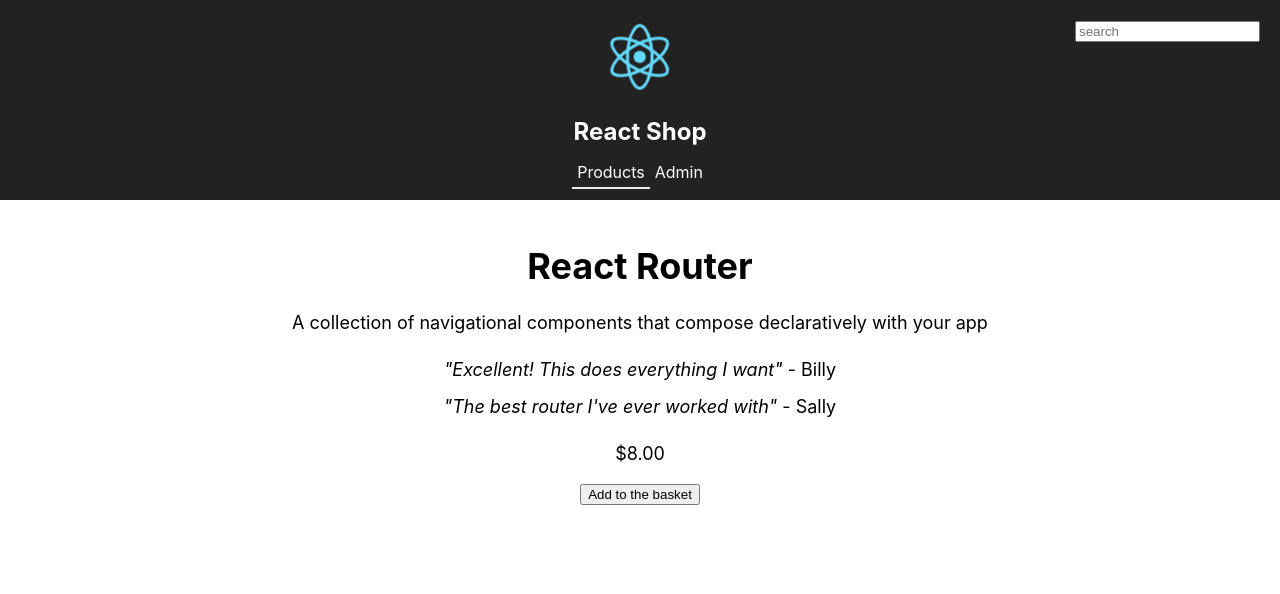
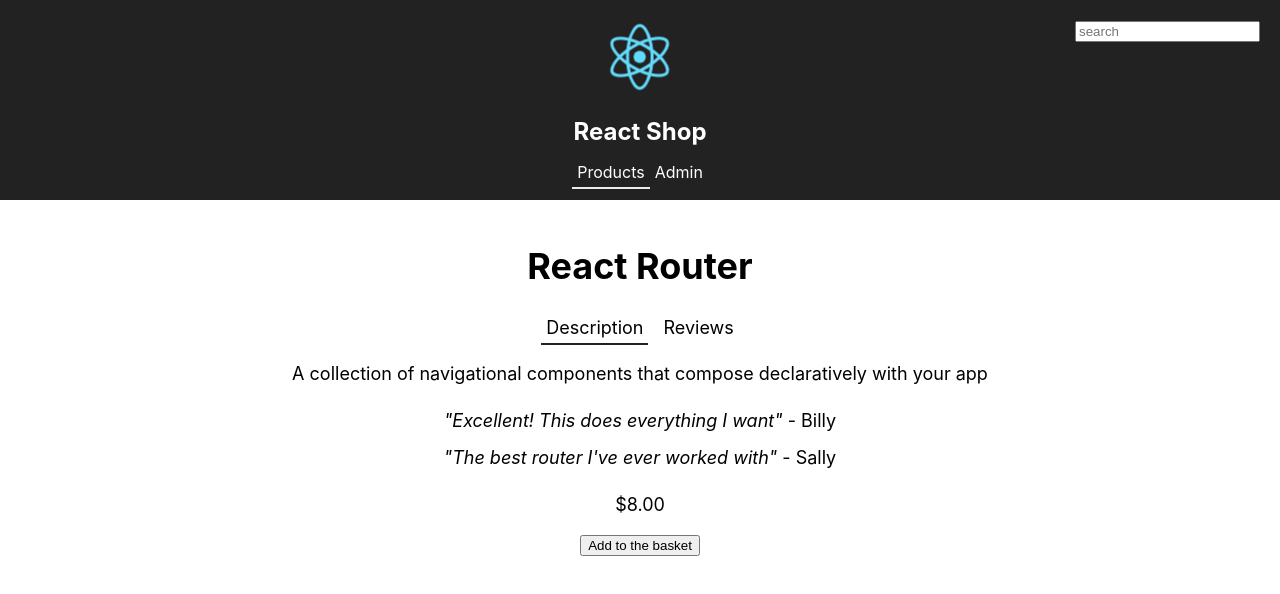
Before and after one commit to jclagoria/projects-type-scripts, a React (Create React App) app in the folder chapter06/reactshop/: page /products/1 in a window 1280 px wide. Shown: the top 594 px of the page. Built offline with nearby package versions, Linux system fonts and the light colour scheme.

Commit message:
basic components

```diff
--- a/chapter06/reactshop/src/Product.tsx
+++ b/chapter06/reactshop/src/Product.tsx
@@ -1,6 +1,7 @@
 import * as React from "react";
 
 import { IProduct } from "./ProductsData";
+import Tabs from "./Tabs";
 
 interface IProps {
     product: IProduct;
@@ -18,6 +19,7 @@
 
   return (<React.Fragment>
       <h1>{product.name}</h1>
+      <Tabs headings={["Description", "Reviews"]} />
       <p>{product.description}</p>
       <div className="product-reviews">
           { product.reviews.map( review => (
--- /dev/null
+++ b/chapter06/reactshop/src/Tabs.tsx
@@ -0,0 +1,45 @@
+import * as React from "react";
+
+interface IProps {
+    headings: string[];
+}
+
+interface IState {
+    activateHeading: string;
+}
+
+class Tabs extends React.Component<IProps, IState> {
+
+    constructor(props: IProps) {
+        super(props);
+        this.state = {
+            activateHeading: this.props.headings
+                && this.props.headings.length > 0 ?
+                this.props.headings[0]: ""
+        };
+    }
+
+    public render() {
+        return (
+            <ul className="tabs">
+                {
+                    this.props.headings.map(heading => (
+                        <li onClick={this.handleTabClick}
+                            className={heading === this.state.activateHeading ? "active" : ""}>
+                            {heading}
+                        </li>
+                    ))
+                }
+            </ul>
+        );
+    }
+
+    private handleTabClick = (e: React.MouseEvent<HTMLLIElement> ) => {
+        const li = e.target as HTMLLIElement;
+        const heading: string = li.textContent ? li.textContent: "";
+        this.setState({activateHeading: heading});
+    };
+
+}
+
+export default  Tabs;
--- a/chapter06/reactshop/src/index.css
+++ b/chapter06/reactshop/src/index.css
@@ -52,6 +52,26 @@
   text-align: center;
   padding: 20px;
   font-size: large;
+}
+
+.tabs {
+   list-style: none;
+  padding: 0px;
+}
+
+.tabs li {
+  display: inline-block;
+  padding: 5px;
+  margin: 0px 5px 0px 5px;
+  cursor: pointer;
+}
+
+.tabs li:focus {
+  outline: none;
+}
+
+.tabs li.active {
+  border-bottom: #222222 solid 2px;
 }
 
 .animate-enter {
@@ -109,7 +129,7 @@
 
 .product-reviews {
   list-style: none;
-  padding: 0p;
+  padding: 0px;
 }
 
 .product-reviews .product-reviews-item {
```
